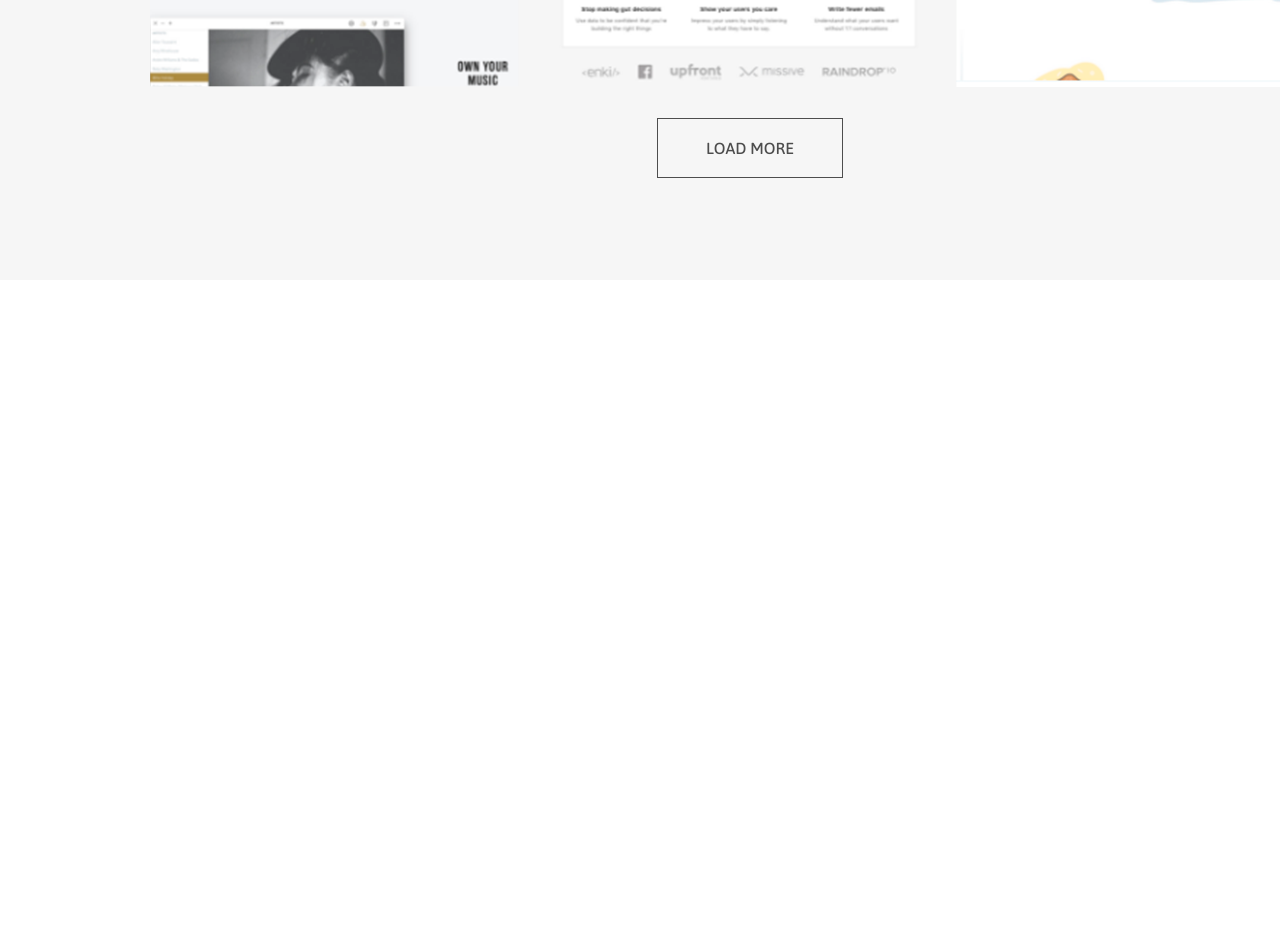
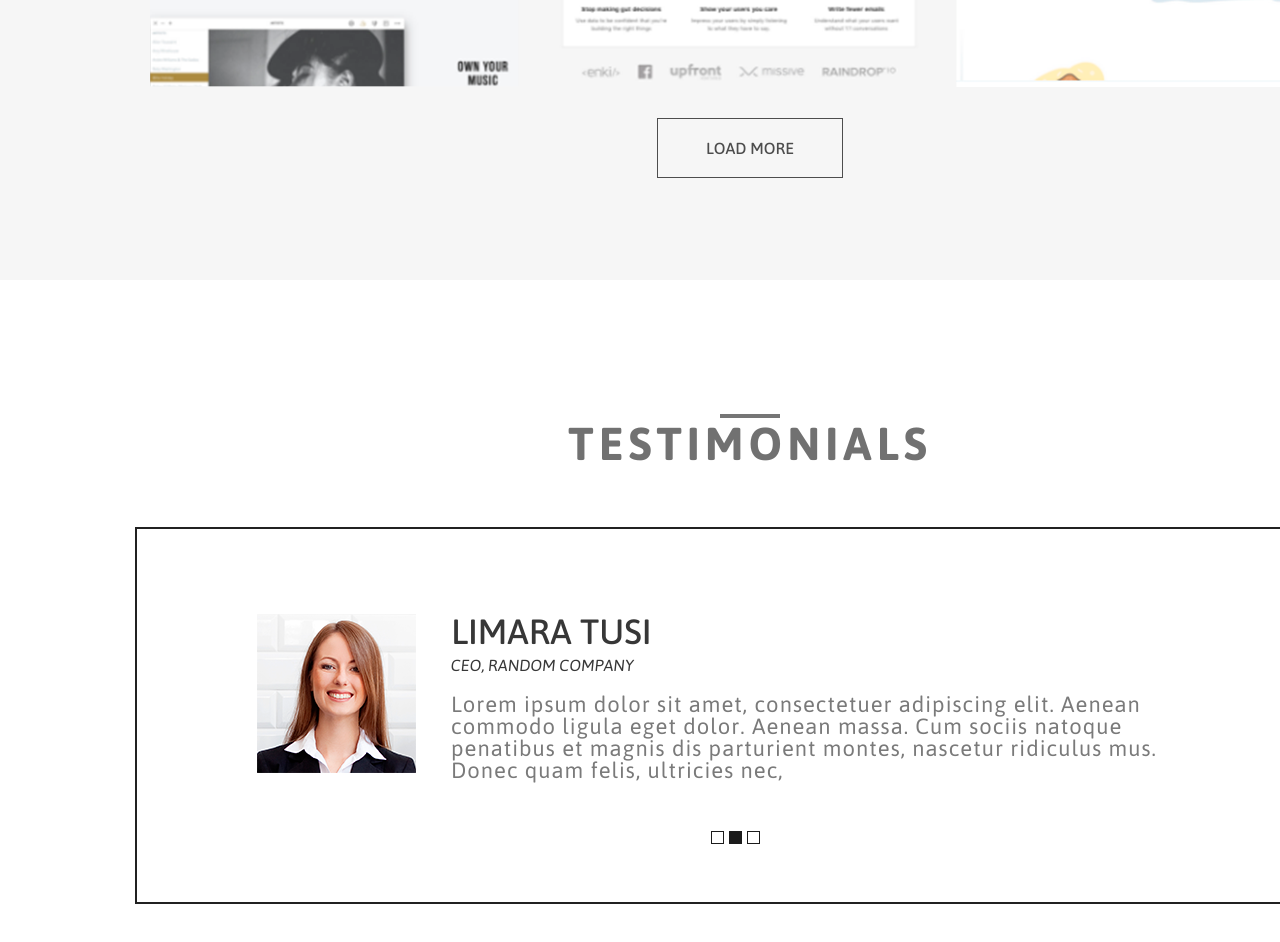
Before and after one commit to KamenkoAlexandr/Mahir-Akash-Luis-Oenrique_portfolio, a plain HTML site: page index.html in a window 1280 px wide. Shown: the part 3692-4634 px from the top of the page. Before the commit the page ends 3972 px from the top, so only its background shows below. Drawn offline with Linux system fonts and the light colour scheme.

Commit message:
testimonials

```diff
--- a/css/MainStyle.css
+++ b/css/MainStyle.css
@@ -3,9 +3,15 @@
 @import url("serviceStyle.css");
 @import url("skillsStyle.css");
 @import url("portfolioStyle.css");
+@import url("testimonialsStyle.css");
 @font-face {
     font-family: asap-regular;
     src: url("../fonts/Asap-Regular.ttf");
+}
+
+@font-face {
+    font-family: asap-italic;
+    src: url("../fonts/Asap-Italic.ttf");
 }
 
 @font-face {
--- /dev/null
+++ b/css/testimonialsStyle.css
@@ -0,0 +1,62 @@
+.testimonials{
+    padding-top: 125px;
+    padding-bottom: 121px;
+}
+
+.testimonials h2{
+    font-family: asap-bold;
+    font-size: 46px;
+    color: #717171;
+    letter-spacing: 5px;
+    padding-bottom: 60px;
+}
+
+.testimonials .content{
+    max-width: 952px;
+    padding: 85px 75px 40px 120px;
+    border: 2px solid #212121;
+
+}
+
+.testimonials .photo-with-description{
+    display: flex;
+    flex-direction: row;
+    justify-content: space-between;
+}
+
+.testimonials h5{
+    font-family: asap-medium;
+    font-size: 35px;
+    color: #373737;
+}
+
+.testimonials h6{
+    font-family: asap-italic;
+    font-size: 16px;
+    color: #373737;
+    padding-top: 8px;
+    padding-bottom: 20px;
+}
+
+.testimonials p{
+    color: #7a7a7a;
+    font-size: 22px;
+    font-family: asap-regular;
+    letter-spacing: 1px;
+    line-height: 22px;
+}
+
+.testimonials .description{
+    padding-left: 35px;
+}
+
+.testimonials .carousal-icons{
+    display: flex;
+    justify-content: center;
+    margin-top: 50px;
+    margin-bottom: 15px;
+}
+
+.testimonials .carousal-icons img{
+    padding-left: 5px;
+}
--- a/index.html
+++ b/index.html
@@ -128,6 +128,37 @@
             </div>
         </div>
     </section>
+    <section class="testimonials">
+        <div class="container">
+            <div class="title-with-head">
+                <div class="title-line">
+                    <img src="images/title-line.png" alt="title-line">
+                </div>
+                <h2>TESTIMONIALS</h2>
+            </div>
+            <div class="content">
+                <div class="photo-with-description">
+                    <div class="photo">
+                        <img src="images/testimonials/women.png" alt="women">
+                    </div>
+                    <div class="description">
+                        <h5>LIMARA TUSI</h5>
+                        <h6>CEO, RANDOM COMPANY</h6>
+                        <p>
+                            Lorem ipsum dolor sit amet, consectetuer adipiscing elit. Aenean commodo ligula eget
+                            dolor. Aenean massa. Cum sociis natoque penatibus et magnis dis parturient montes,
+                            nascetur ridiculus mus. Donec quam felis, ultricies nec,
+                        </p>
+                    </div>
+                </div>
+                <div class="carousal-icons">
+                    <a href="#"><img src="images/testimonials/carousal-1.png" alt="1"></a>
+                    <a href="#"><img src="images/testimonials/carousal-2.png" alt="2"></a>
+                    <a href="#"><img src="images/testimonials/carousal-1.png" alt="3"></a>
+                </div>
+            </div>
+        </div>
+    </section>
     <footer>
 
     </footer>
```
Also changed, not shown: fonts/Asap-Italic.ttf (added), images/testimonials/carousal-1.png (added), images/testimonials/carousal-2.png (added), images/testimonials/women.png (added).
